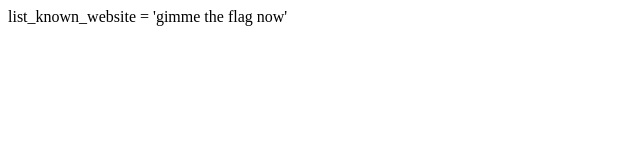
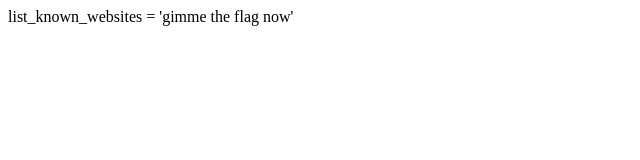
Before and after one commit to Rogitt/rogitt.github.io, a plain HTML site: page index.html in a window 1280 px wide. Shown: the full height of the page, 0-640 px from the left. Drawn offline with Linux system fonts and the light colour scheme.

Commit message:
Update index.html

```diff
--- a/index.html
+++ b/index.html
@@ -1,3 +1,3 @@
 <html>
-  <body>list_known_website = 'gimme the flag now'</body>
+  <body>list_known_websites = 'gimme the flag now'</body>
 </html>
```
